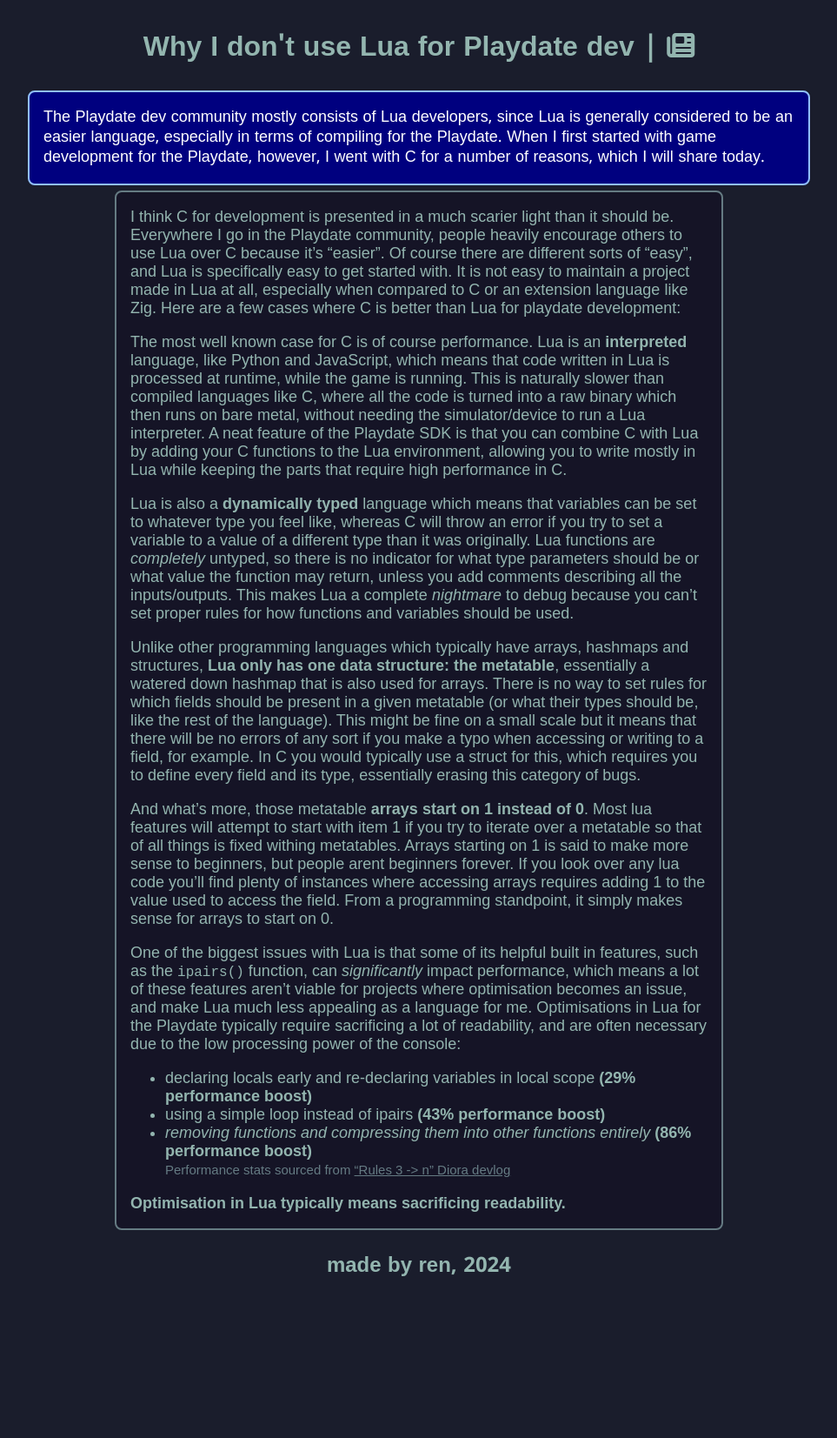
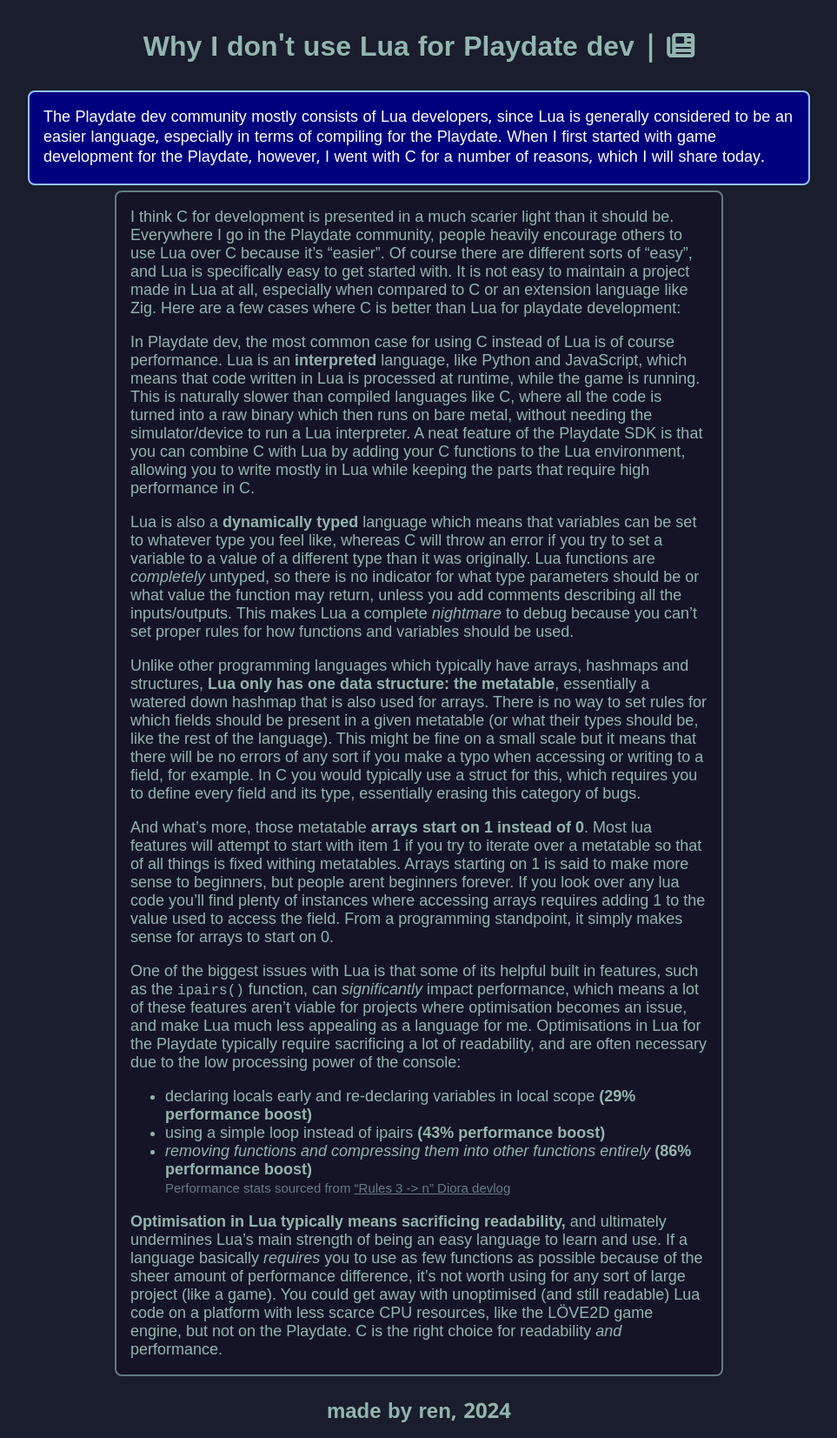
Before and after one commit to renpenguin/renpenguin.github.io, a Jekyll site: the page built from _posts/2024-07-30-c-not-lua.md, in a window 1280 px wide. Shown: the whole page at 87% size, without its empty margins (158-1121 px from the left). Built offline with Jekyll 4.4.1, drawn with Linux system fonts in a browser that asks for light colours; nearby versions of some CDN libraries; before the commit the page ends 1485 px from its top, so only the background shows below that.

Commit message:
expanded Lua article

```diff
--- a/_posts/2024-07-30-c-not-lua.md
+++ b/_posts/2024-07-30-c-not-lua.md
@@ -7,7 +7,7 @@
 
 I think C for development is presented in a much scarier light than it should be. Everywhere I go in the Playdate community, people heavily encourage others to use Lua over C because it's "easier". Of course there are different sorts of "easy", and Lua is specifically easy to get started with. It is not easy to maintain a project made in Lua at all, especially when compared to C or an extension language like Zig. Here are a few cases where C is better than Lua for playdate development:
 
-The most well known case for C is of course performance. Lua is an **interpreted** language, like Python and JavaScript, which means that code written in Lua is processed at runtime, while the game is running. This is naturally slower than compiled languages like C, where all the code is turned into a raw binary which then runs on bare metal, without needing the simulator/device to run a Lua interpreter. A neat feature of the Playdate SDK is that you can combine C with Lua by adding your C functions to the Lua environment, allowing you to write mostly in Lua while keeping the parts that require high performance in C.
+In Playdate dev, the most common case for using C instead of Lua is of course performance. Lua is an **interpreted** language, like Python and JavaScript, which means that code written in Lua is processed at runtime, while the game is running. This is naturally slower than compiled languages like C, where all the code is turned into a raw binary which then runs on bare metal, without needing the simulator/device to run a Lua interpreter. A neat feature of the Playdate SDK is that you can combine C with Lua by adding your C functions to the Lua environment, allowing you to write mostly in Lua while keeping the parts that require high performance in C.
 
 Lua is also a **dynamically typed** language which means that variables can be set to whatever type you feel like, whereas C will throw an error if you try to set a variable to a value of a different type than it was originally. Lua functions are *completely* untyped, so there is no indicator for what type parameters should be or what value the function may return, unless you add comments describing all the inputs/outputs. This makes Lua a complete *nightmare* to debug because you can't set proper rules for how functions and variables should be used.
 
@@ -23,4 +23,4 @@
 **(86% performance boost)**
 <br><small>Performance stats sourced from ["Rules 3 -> n" Diora devlog](https://dioragame.com/devlog/?log=4)</small>
 
-**Optimisation in Lua typically means sacrificing readability.**
+**Optimisation in Lua typically means sacrificing readability,** and ultimately undermines Lua's main strength of being an easy language to learn and use. If a language basically *requires* you to use as few functions as possible because of the sheer amount of performance difference, it's not worth using for any sort of large project (like a game). You could get away with unoptimised (and still readable) Lua code on a platform with less scarce CPU resources, like the LÖVE2D game engine, but not on the Playdate. C is the right choice for readability *and* performance.
```
